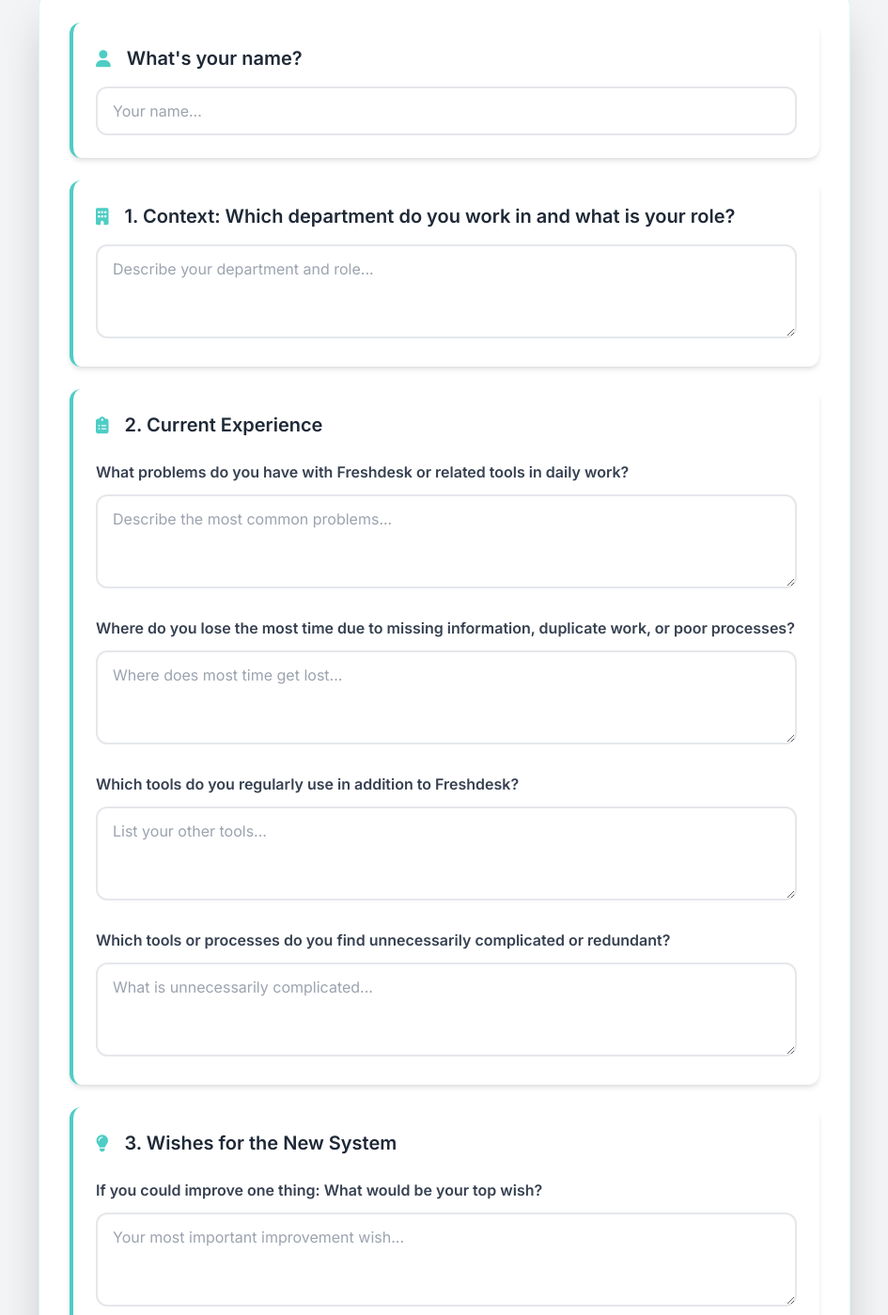
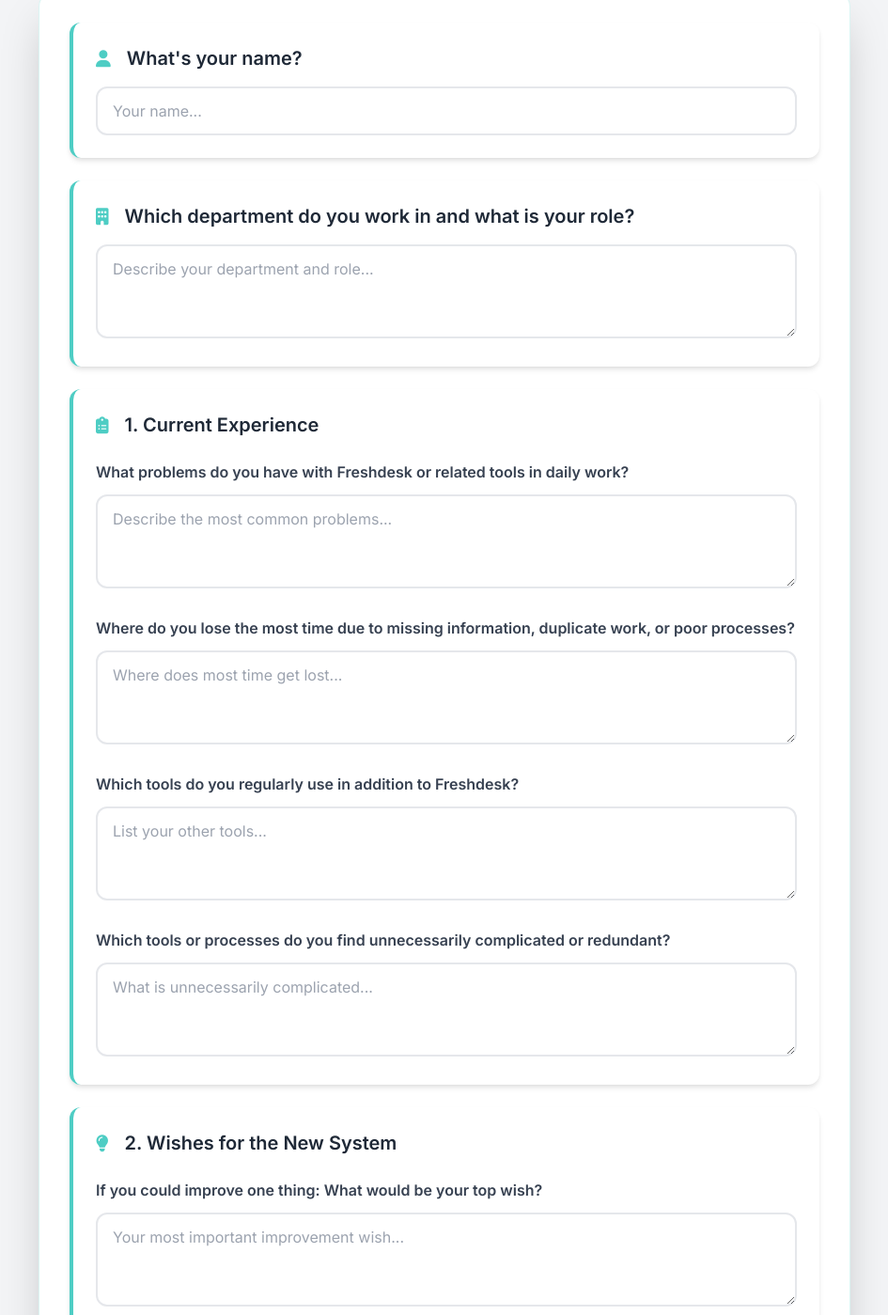
Before and after one commit to dikodu/Survey-New-Freshdesk, a plain HTML site: page survey_en.html in a window 1280 px wide. Shown: the part 277-1676 px from the top of the page at 94% size, without its empty margins (167-1112 px from the left). Drawn offline with nearby package versions, Linux system fonts and the light colour scheme.

Commit message:
Update survey_en.html

```diff
--- a/survey_en.html
+++ b/survey_en.html
@@ -147,20 +147,20 @@
                 <input type="text" name="name" required class="custom-input w-full" placeholder="Your name...">
             </div>
 
-            <!-- 1. Context -->
+            <!-- Department & Role -->
             <div class="question-card bg-white rounded-xl p-6 mb-6 shadow-md">
                 <label class="block text-xl font-semibold text-gray-800 mb-4">
                     <i class="fas fa-building text-lg mr-3" style="color: var(--deepup-primary)"></i>
-                    1. Context: Which department do you work in and what is your role?
+                    Which department do you work in and what is your role?
                 </label>
                 <textarea name="department_role" rows="3" class="custom-textarea w-full" placeholder="Describe your department and role..."></textarea>
             </div>
 
-            <!-- 2. Current Experience -->
+            <!-- 1. Current Experience -->
             <div class="question-card bg-white rounded-xl p-6 mb-6 shadow-md">
                 <label class="block text-xl font-semibold text-gray-800 mb-6">
                     <i class="fas fa-clipboard-list text-lg mr-3" style="color: var(--deepup-primary)"></i>
-                    2. Current Experience
+                    1. Current Experience
                 </label>
 
                 <div class="space-y-6">
@@ -186,11 +186,11 @@
                 </div>
             </div>
 
-            <!-- 3. Wishes for New System -->
+            <!-- 2. Wishes for New System -->
             <div class="question-card bg-white rounded-xl p-6 mb-6 shadow-md">
                 <label class="block text-xl font-semibold text-gray-800 mb-6">
                     <i class="fas fa-lightbulb text-lg mr-3" style="color: var(--deepup-primary)"></i>
-                    3. Wishes for the New System
+                    2. Wishes for the New System
                 </label>
 
                 <div class="space-y-6">
@@ -216,11 +216,11 @@
                 </div>
             </div>
 
-            <!-- 4. Collaboration & Efficiency -->
+            <!-- 3. Collaboration & Efficiency -->
             <div class="question-card bg-white rounded-xl p-6 mb-6 shadow-md">
                 <label class="block text-xl font-semibold text-gray-800 mb-6">
                     <i class="fas fa-handshake text-lg mr-3" style="color: var(--deepup-primary)"></i>
-                    4. Collaboration & Efficiency
+                    3. Collaboration & Efficiency
                 </label>
 
                 <div class="space-y-6">
@@ -236,11 +236,11 @@
                 </div>
             </div>
 
-            <!-- 5. Open Feedback -->
+            <!-- 4. Open Feedback -->
             <div class="question-card bg-white rounded-xl p-6 mb-8 shadow-md">
                 <label class="block text-xl font-semibold text-gray-800 mb-4">
                     <i class="fas fa-comments text-lg mr-3" style="color: var(--deepup-primary)"></i>
-                    5. Open Feedback: Do you have any other ideas or comments we should consider?
+                    4. Open Feedback: Do you have any other ideas or comments we should consider?
                 </label>
                 <textarea name="open_feedback" rows="4" class="custom-textarea w-full" placeholder="Your additional ideas and comments..."></textarea>
             </div>
```
